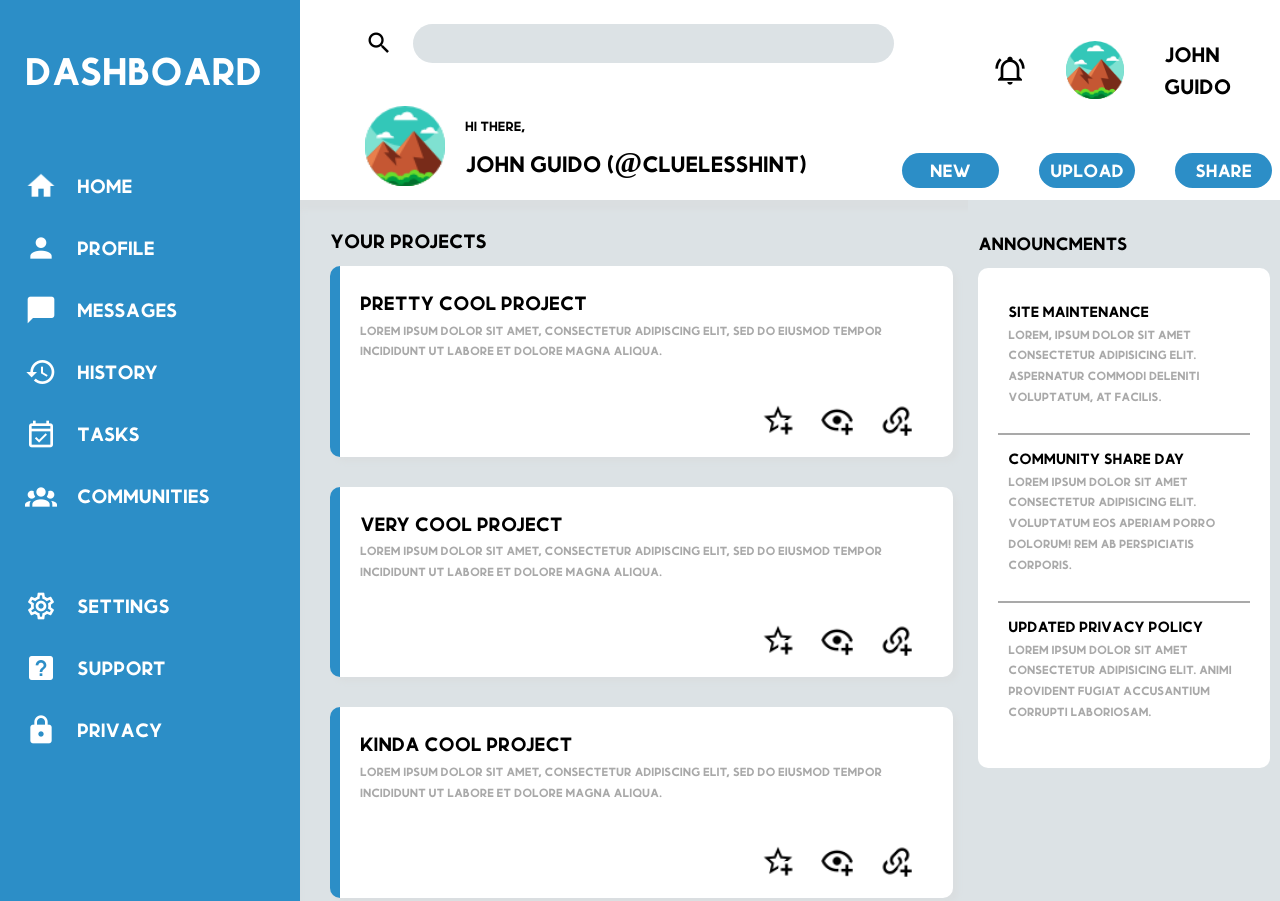
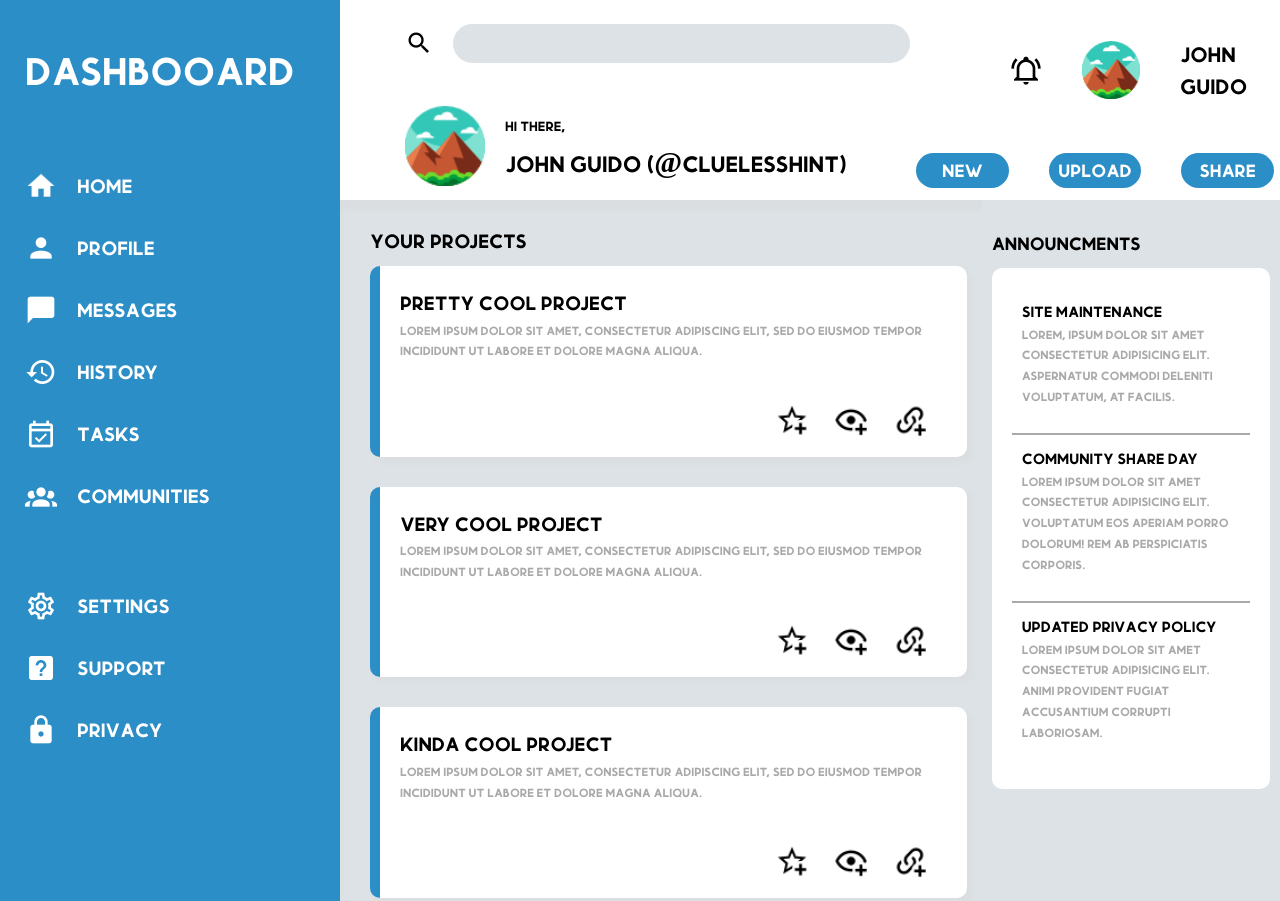
Before and after one commit to johnguido/admin-dashboard, a plain HTML site: page index.html in a window 1280 px wide. Shown: the top 901 px of the page. Drawn offline with Linux system fonts and the light colour scheme.

Commit message:
styled sidebar, changed name to dashbooard, w two o's

```diff
--- a/index.html
+++ b/index.html
@@ -5,7 +5,7 @@
     <meta http-equiv="X-UA-Compatible" content="IE=edge" />
     <meta name="viewport" content="width=device-width, initial-scale=1.0" />
     <link rel="stylesheet" href="style.css" />
-    <title>Admin Dashboard</title>
+    <title>Admin Dashbooard</title>
   </head>
   <body>
     <div class="main-content">
@@ -168,7 +168,7 @@
 
       <div class="sidebar">
         <div class="dashboard">
-          <h1>Dashboard</h1>
+          <h1>Dashbooard</h1>
         </div>
 
         <div class="nav-one">
--- a/style.css
+++ b/style.css
@@ -17,7 +17,7 @@ body {
 .main-content {
   min-height: 100vh;
   display: grid;
-  grid-template-columns: 300px minmax(700px, 1fr);
+  grid-template-columns: 340px minmax(700px, 1fr);
   grid-template-rows: 200px minmax(700px, 1fr);
 }
 
```
